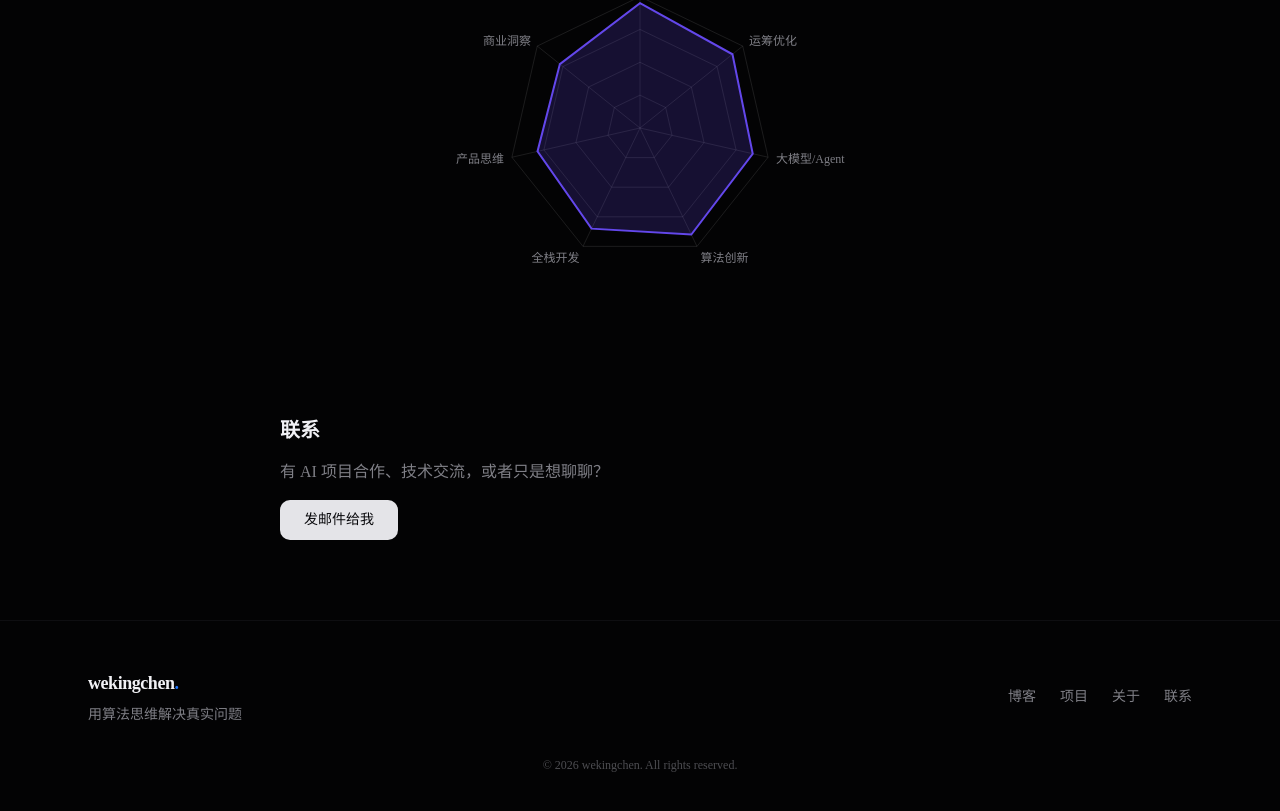
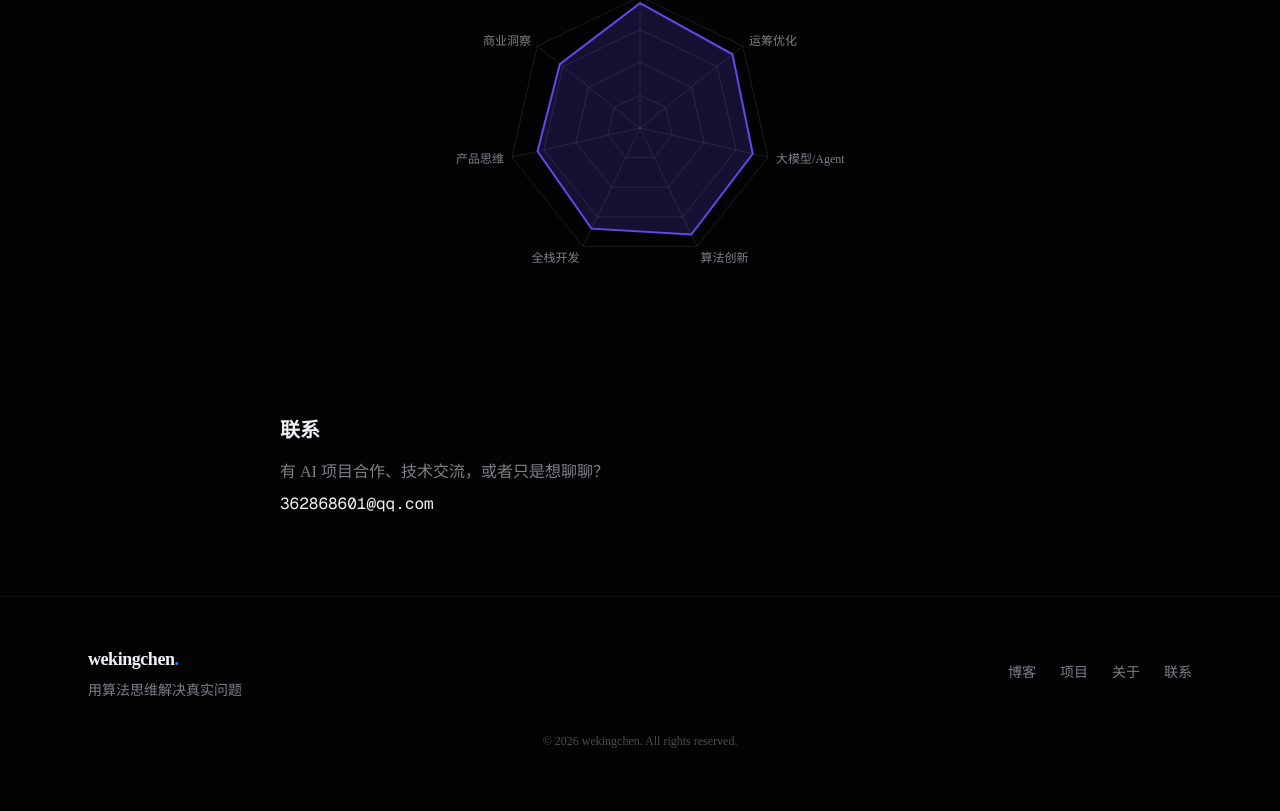
Before and after one commit to wekingchen2019/wekingchen-site, a Next.js app: page /about in a window 1280 px wide. Shown: the part 764-1575 px from the top of the page. Built offline with nearby package versions, Linux system fonts and the light colour scheme.

Commit message:
chore: simplify contact section to plain email text

```diff
--- a/app/about/page.tsx
+++ b/app/about/page.tsx
@@ -48,15 +48,10 @@ export default function AboutPage() {
       {/* Contact */}
       <section>
         <h2 className="text-xl font-semibold mb-4">联系</h2>
-        <p className="text-muted-foreground mb-4">
+        <p className="text-muted-foreground">
           有 AI 项目合作、技术交流，或者只是想聊聊？
         </p>
-        <a
-          href="mailto:362868601@qq.com"
-          className="inline-flex h-10 items-center rounded-lg bg-primary px-6 text-sm font-medium text-primary-foreground transition-all hover:bg-primary/90 hover:shadow-lg hover:shadow-primary/20"
-        >
-          发邮件给我
-        </a>
+        <p className="text-foreground font-mono mt-2">362868601@qq.com</p>
       </section>
     </div>
   );
--- a/app/page.tsx
+++ b/app/page.tsx
@@ -88,12 +88,7 @@ export default function Home() {
           <p className="text-muted-foreground mb-6 max-w-md mx-auto">
             推荐系统优化、AI 产品开发、算法咨询 —— 欢迎来聊。
           </p>
-          <a
-            href="mailto:362868601@qq.com"
-            className="inline-flex h-10 items-center rounded-lg bg-primary px-6 text-sm font-medium text-primary-foreground transition-all hover:bg-primary/90 hover:shadow-lg hover:shadow-primary/20"
-          >
-            联系我
-          </a>
+          <p className="text-foreground font-mono">362868601@qq.com</p>
         </div>
       </section>
     </>
```
